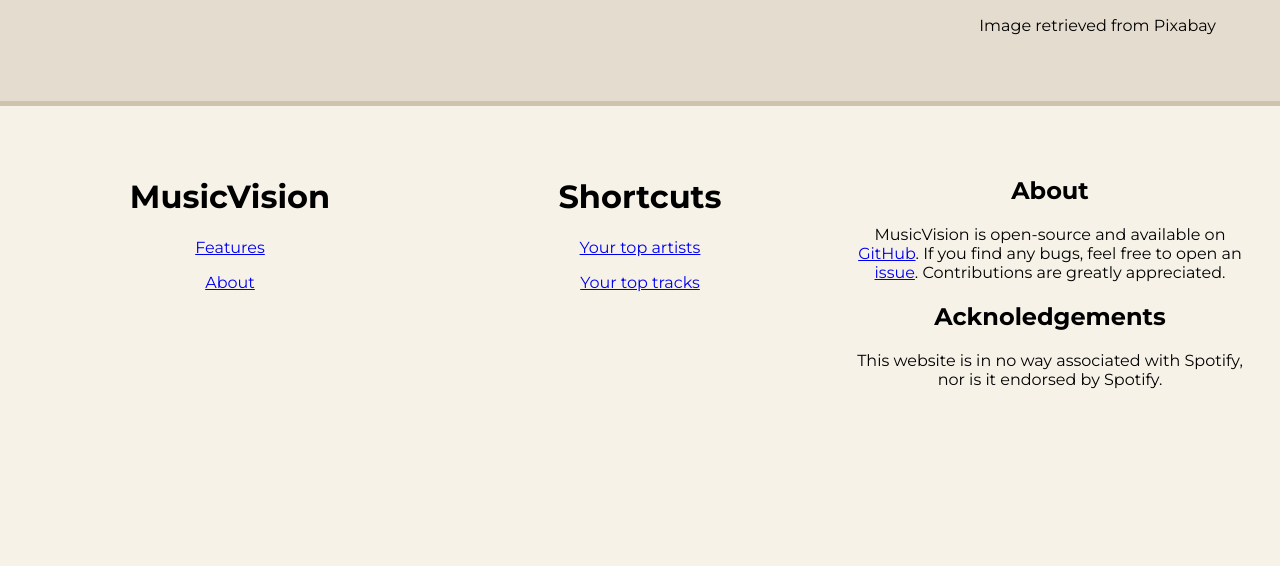
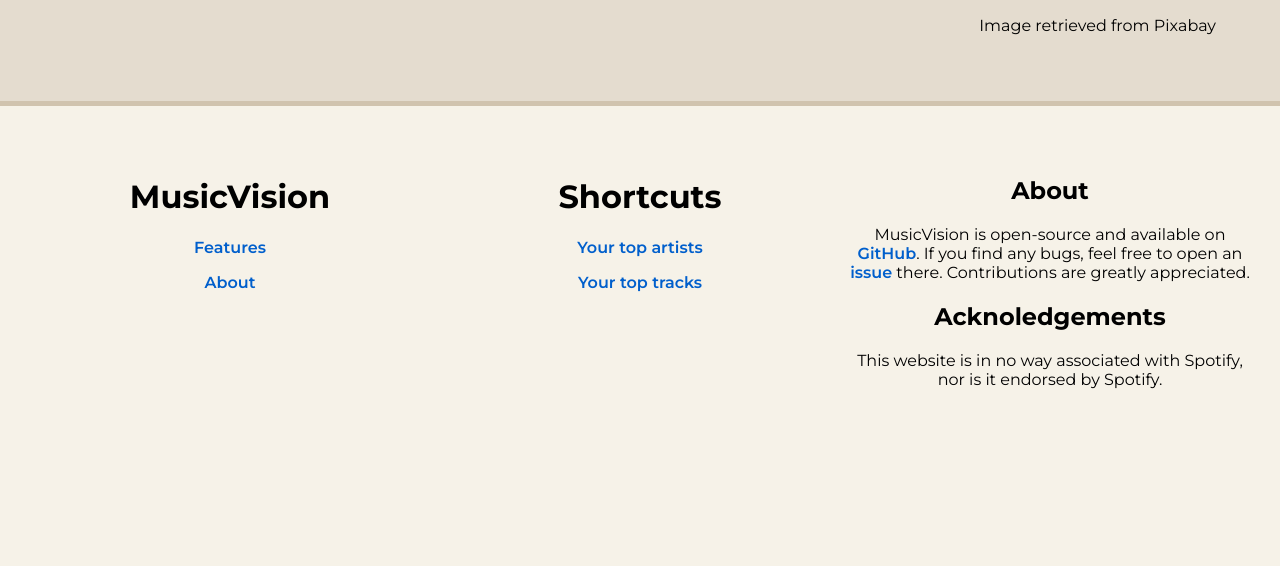
Before and after one commit to ZeroWave022/MusicVision, a Flask app: page / in a window 1280 px wide. Shown: the part 556-1122 px from the top of the page. Run offline with Flask 2, Linux system fonts and the light colour scheme; parts of the project's set-up code (start-up, migrations or seed data) failed here and were passed over.

Commit message:
feat: Add styled links

```diff
--- a/musicvision/static/style.css
+++ b/musicvision/static/style.css
@@ -2,6 +2,32 @@ body {
     font-family: "Montserrat", Arial, Helvetica, sans-serif;
     background-color: rgb(228, 220, 207);
     margin: 0;
+}
+
+.styled-link {
+    position: relative;
+    color: hsl(212, 100%, 40%);
+    text-decoration: none;
+    font-weight: 600;
+}
+
+.styled-link::after {
+    content: "";
+    position: absolute;
+    bottom: -2px;
+    left: 0;
+    width: 100%;
+    height: 2px;
+    background-color: rgb(26, 133, 255);
+    transform-origin: right;
+    transform: scaleX(0);
+    transition: transform 0.25s ease-in-out;
+    z-index: 1;
+}
+
+.styled-link:hover::after {
+    transform-origin: left;
+    transform: scaleX(1);
 }
 
 nav {
@@ -101,3 +127,9 @@ footer div {
     text-align: center;
     flex: 1;
 }
+
+footer .block-link {
+    display: block;
+    margin: 1rem auto;
+    width: fit-content;
+}
--- a/musicvision/templates/layout.html
+++ b/musicvision/templates/layout.html
@@ -46,27 +46,27 @@
     <footer>
         <div>
             <h1>MusicVision</h1>
-            <a href="/features">
-                <p>Features</p>
+            <a class="styled-link block-link" href="/features">
+                Features
             </a>
-            <a href="/about">
-                <p>About</p>
+            <a class="styled-link block-link" href="/about">
+                About
             </a>
         </div>
         <div>
             <h1>Shortcuts</h1>
-            <a href="/top_artists">
-                <p>Your top artists</p>
+            <a class="styled-link block-link" href="/top_artists">
+                Your top artists
             </a>
-            <a href="/top_tracks">
-                <p>Your top tracks</p>
+            <a class="styled-link block-link" href="/top_tracks">
+                Your top tracks
             </a>
         </div>
         <div>
             <h2>About</h2>
             <p>
-                MusicVision is open-source and available on <a href="https://github.com/ZeroWave022/MusicVision">GitHub</a>.
-                If you find any bugs, feel free to open an <a href="https://github.com/ZeroWave022/MusicVision/issues">issue</a>.
+                MusicVision is open-source and available on <a class="styled-link" href="https://github.com/ZeroWave022/MusicVision">GitHub</a>.
+                If you find any bugs, feel free to open an <a class="styled-link" href="https://github.com/ZeroWave022/MusicVision/issues">issue</a> there.
                 Contributions are greatly appreciated.
             </p>
             <h2>Acknoledgements</h2>
```
